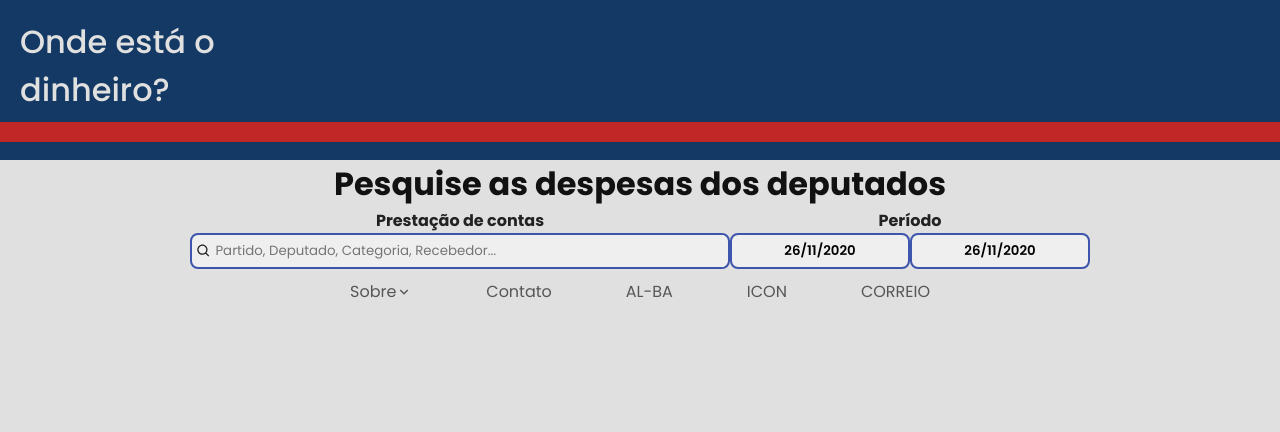
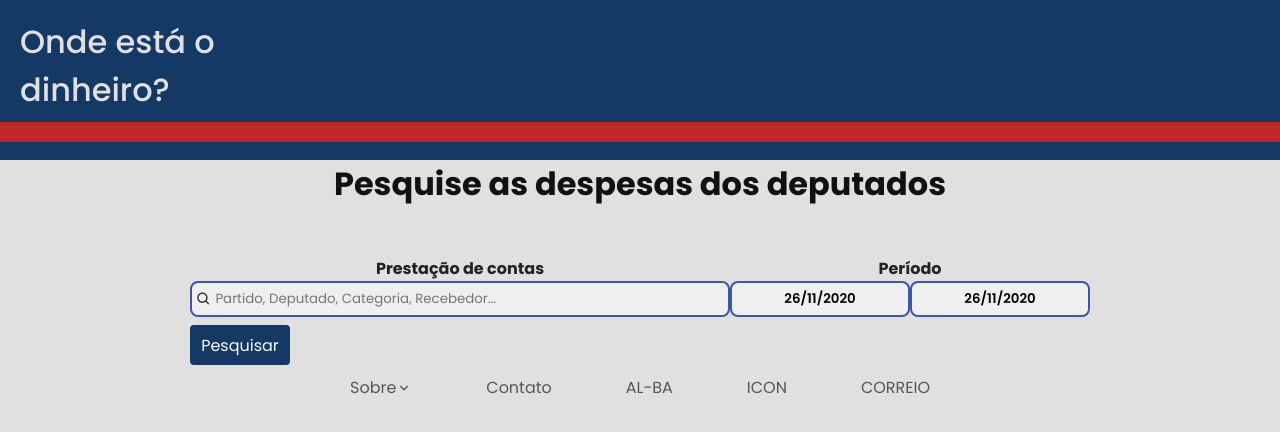
Before and after one commit to LucasAdorno/correio-alba, a React (Create React App) app: page / in a window 1280 px wide. Shown: the top 432 px of the page. Built offline with nearby package versions, Linux system fonts and the light colour scheme; no server answers.

Commit message:
[fix] border radius do grafico de partidos

```diff
--- a/src/components/PartiesChart/styles.ts
+++ b/src/components/PartiesChart/styles.ts
@@ -64,6 +64,8 @@ export const HeaderPartyContainer = styled.div`
     align-items: center;
     justify-content: center;
 
+    border-radius: 8px;
+
     background: #c12727;
     color: #fcfcfc;
   }
--- a/src/components/SearchDiv/index.tsx
+++ b/src/components/SearchDiv/index.tsx
@@ -1,4 +1,5 @@
 import React, { useState } from "react";
+import { Link } from "react-router-dom";
 import DatePicker from "react-datepicker";
 import "react-datepicker/dist/react-datepicker.css";
 
@@ -29,6 +30,7 @@ const SearchDiv: React.FC = () => {
             placeholder="Partido, Deputado, Categoria, Recebedor..."
           />
         </div>
+        <Link to="/search">Pesquisar</Link>
       </InputDiv>
       <DateDiv>
         <h4>Período</h4>
--- a/src/components/SearchDiv/styles.ts
+++ b/src/components/SearchDiv/styles.ts
@@ -14,6 +14,8 @@ export const InputDiv = styled.div`
   display: flex;
   flex-direction: column;
   align-items: center;
+
+  margin-top: 48px;
 
   div {
     width: 100%;
@@ -38,6 +40,23 @@ export const InputDiv = styled.div`
     border: none;
 
     background-color: #efefef;
+  }
+
+  a {
+    width: 100px;
+    height: 40px;
+    padding: 4px;
+    margin-top: 8px;
+
+    align-self: flex-start;
+    display: flex;
+    align-items: center;
+    justify-content: center;
+
+    border-radius: 4px;
+
+    background: var(--primary-color);
+    color: #fafafa;
   }
 `;
 
```
